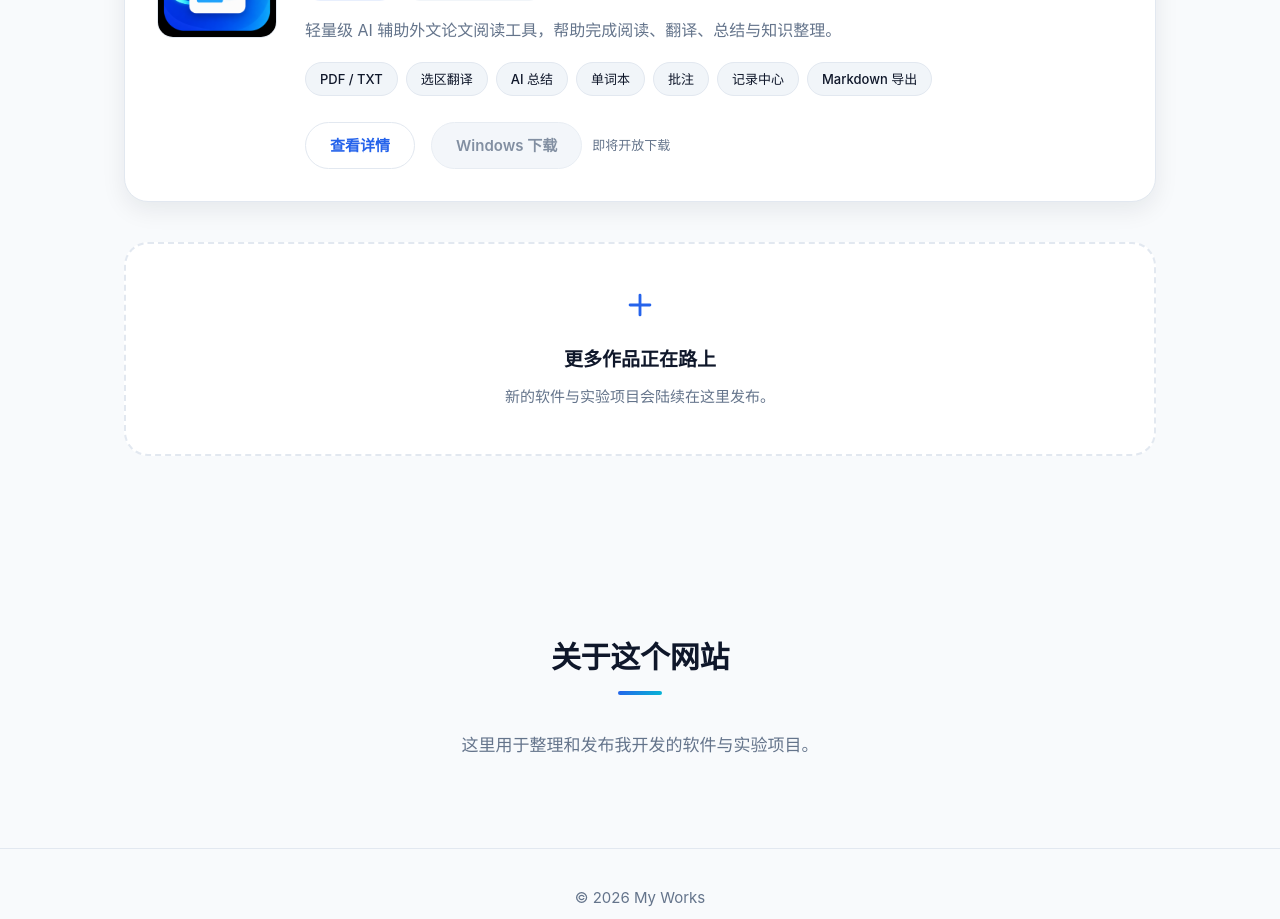
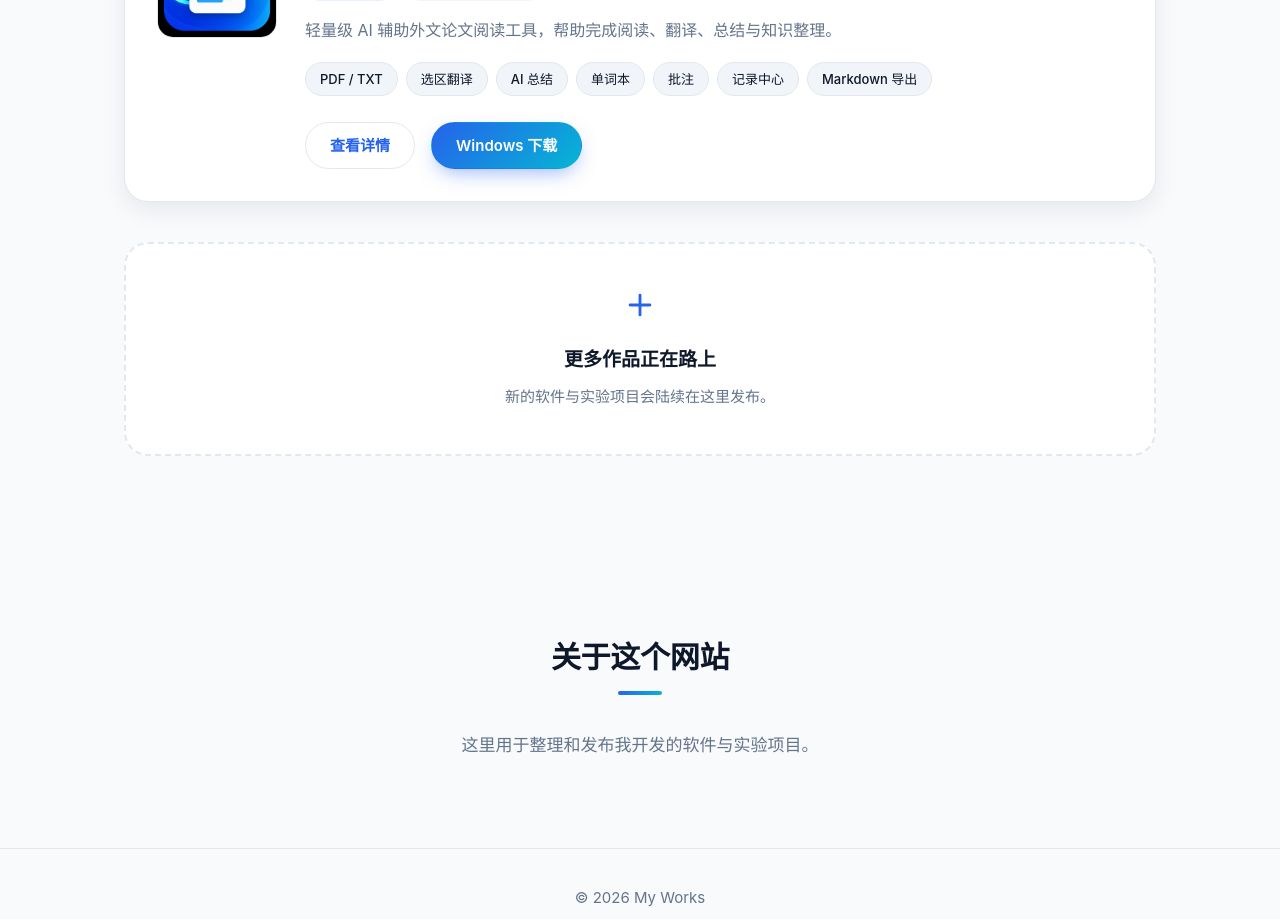
Before and after one commit to Director-code-c/my-portfolio, a Vue app: page / in a window 1280 px wide. Shown: the part 840-1759 px from the top of the page. Built offline with nearby package versions, Linux system fonts and the light colour scheme.

Commit message:
feat: enable AI Paper Reader download

```diff
--- a/src/components/ProjectCard.vue
+++ b/src/components/ProjectCard.vue
@@ -57,7 +57,7 @@ async function toggleDetail() {
               class="btn btn--primary"
               :href="project.downloadUrl"
               target="_blank"
-              rel="noopener"
+              rel="noopener noreferrer"
             >
               Windows 下载
             </a>
--- a/src/data/projects.js
+++ b/src/data/projects.js
@@ -9,8 +9,9 @@ export const projects = [
     icon: `${import.meta.env.BASE_URL}ai-paper-reader.png`,
     description: '轻量级 AI 辅助外文论文阅读工具，帮助完成阅读、翻译、总结与知识整理。',
     tags: ['PDF / TXT', '选区翻译', 'AI 总结', '单词本', '批注', '记录中心', 'Markdown 导出'],
-    // 暂无正式下载地址，待接入 GitHub Releases 后替换为真实地址
-    downloadUrl: null,
+    // Windows 正式版安装包，托管于 GitHub Releases
+    downloadUrl:
+      'https://github.com/Director-code-c/ai-paper-reader-releases/releases/download/v0.1.0/AI-Paper-Reader-Setup-0.1.0.exe',
     capabilities: [
       'PDF / TXT 阅读',
       'PDF 文本选择',
```
